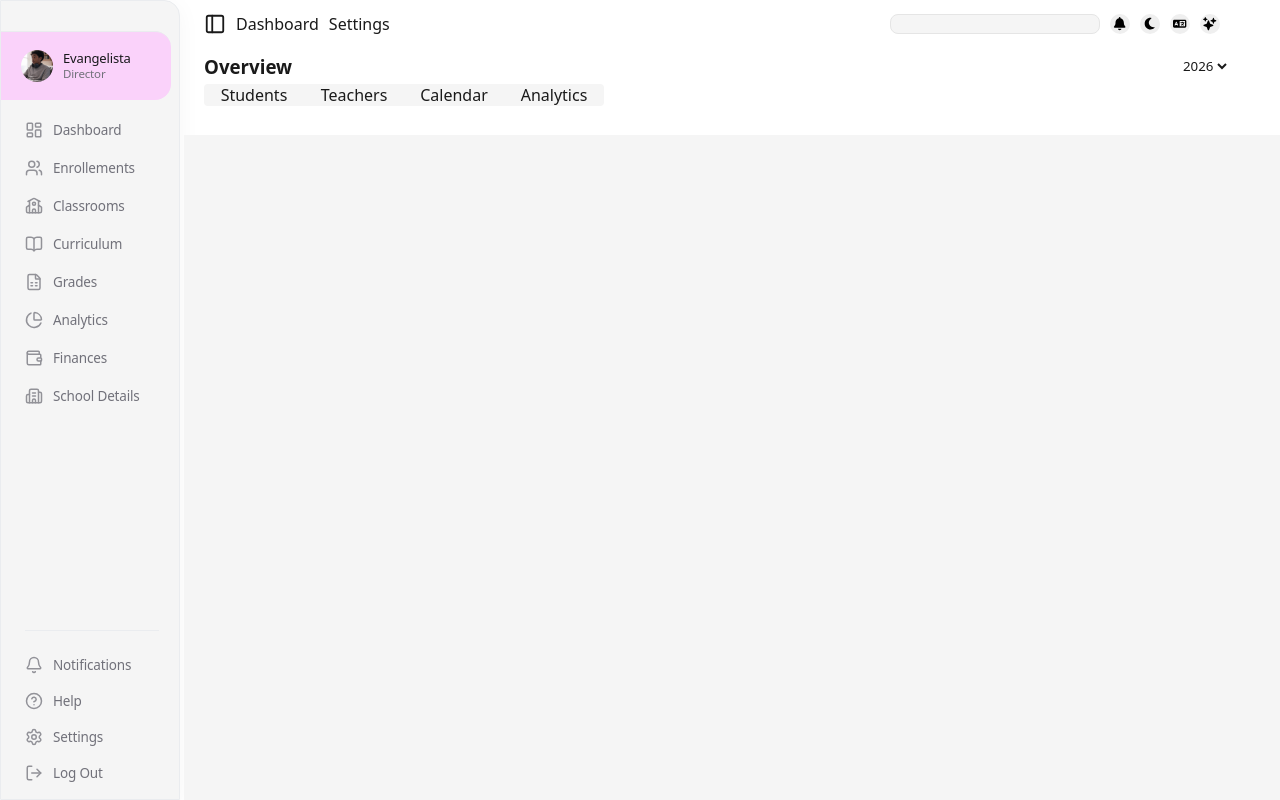
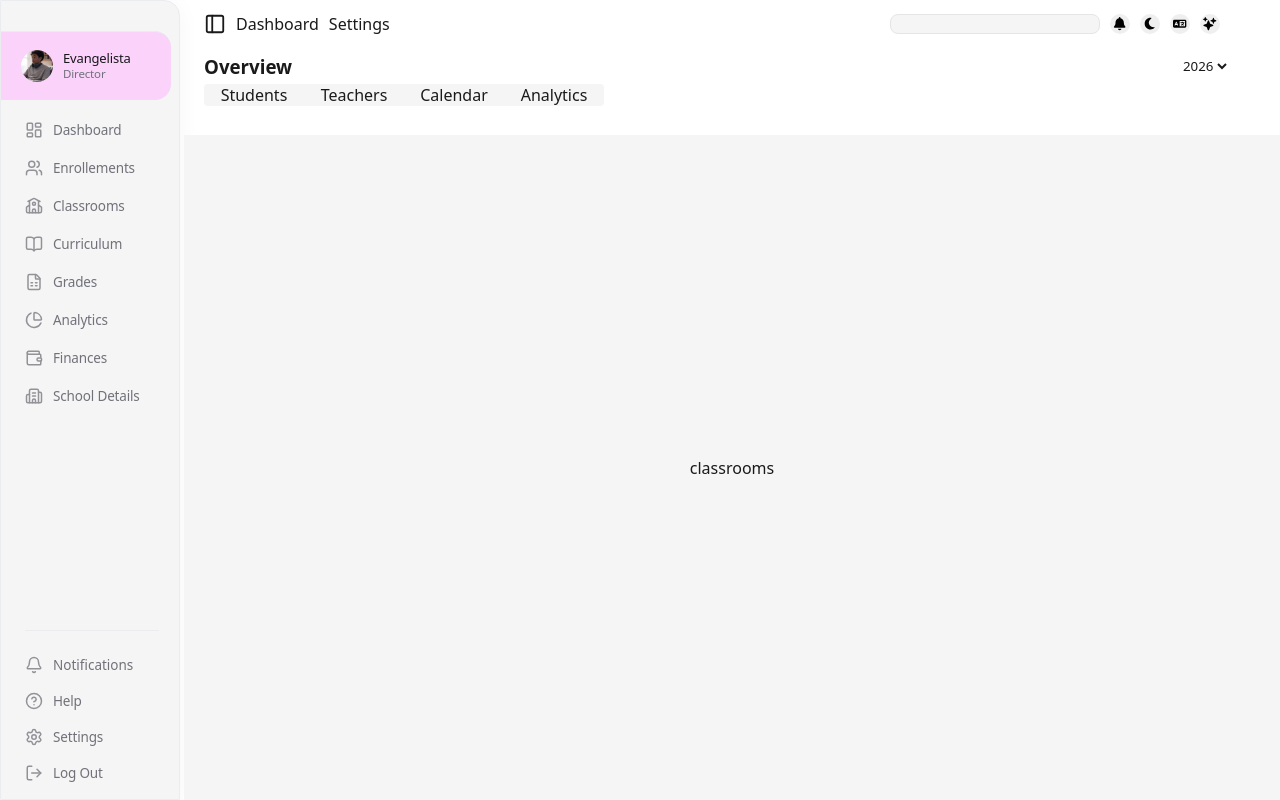
Before and after one commit to evangelistax/school, a React (Vite) app: page /classrooms in a window 1280 px wide. Built offline with nearby package versions, Linux system fonts and the light colour scheme.

Commit message:
poner enlaces y crear rutas

```diff
--- a/src/components/aside.jsx
+++ b/src/components/aside.jsx
@@ -17,7 +17,7 @@ import {
 
 import profile from "../assets/profile.jpg";
 export default function Aside() {
-  const { isOpen } = useApp();
+  const { isOpen, switchs } = useApp();
   const classname = isOpen ? "aside" : "aside collapsed";
   return (
     <div className={classname}>
@@ -39,39 +39,39 @@ export default function Aside() {
           <NavLink to={"enrollements"} className="nav-item">
             <Users /> <span>Enrollements</span>
           </NavLink>
-          <NavLink className="nav-item">
+          <NavLink to={"classrooms"} className="nav-item">
             <School /> <span>Classrooms</span>
           </NavLink>
-          <a className="nav-item">
+          <NavLink to={"curriculum"} className="nav-item">
             <BookOpen /> <span>Curriculum</span>
-          </a>
-          <a className="nav-item">
+          </NavLink>
+          <NavLink to={"grades"} className="nav-item">
             <FileSpreadsheet /> <span>Grades</span>
-          </a>
-          <a className="nav-item">
+          </NavLink>
+          <NavLink to={"analytics"} className="nav-item">
             <ChartPie /> <span>Analytics</span>
-          </a>
-          <a className="nav-item">
+          </NavLink>
+          <NavLink to={"finances"} className="nav-item">
             <Wallet /> <span>Finances</span>
-          </a>
-          <a className="nav-item">
+          </NavLink>
+          <NavLink to={"details"} className="nav-item">
             <Building2 /> <span>School Details</span>
-          </a>
+          </NavLink>
         </nav>
       </div>
 
       <nav className="sidebar-settings">
         <div className="divider" />
 
-        <a className="nav-item">
+        <button className="nav-button" onClick={switchs}>
           <Bell /> <span>Notifications</span>
-        </a>
-        <a className="nav-item">
+        </button>
+        <NavLink to={"help"} className="nav-item">
           <HelpCircle /> <span>Help</span>
-        </a>
-        <a className="nav-item">
+        </NavLink>
+        <NavLink to={"settings"} className="nav-item">
           <Settings /> <span>Settings</span>
-        </a>
+        </NavLink>
         <a className="nav-item">
           <LogOut /> <span>Log Out</span>
         </a>
--- a/src/components/main.jsx
+++ b/src/components/main.jsx
@@ -5,15 +5,26 @@ import Analytics from "../pages/analitycs";
 import Reports from "../pages/reports";
 import Settings from "../pages/settings";
 import Enrollements from "../pages/enrollements";
-
+import Classrooms from "../pages/classrooms";
+import Curriculum from "../pages/curriculum";
+import Details from "../pages/details";
+import Finances from "../pages/finances";
+import Grades from "../pages/grades";
+import Help from "../pages/help";
 export default function Main() {
   return (
     <main className="main">
       <Routes>
+        <Route path="/help" element={<Help></Help>}></Route>
+        <Route path="/curriculum" element={<Curriculum></Curriculum>}></Route>
+        <Route path="/grades" element={<Grades></Grades>}></Route>
+        <Route path="/finances" element={<Finances></Finances>}></Route>
+        <Route path="/details" element={<Details></Details>}></Route>
         <Route
           path="/enrollements"
           element={<Enrollements></Enrollements>}
         ></Route>
+        <Route path="/classrooms" element={<Classrooms></Classrooms>}></Route>
         <Route path="/" element={<Students></Students>}></Route>
         <Route path="/teachers" element={<Teachers></Teachers>}></Route>
         <Route path="/analytics" element={<Analytics></Analytics>}></Route>
--- a/src/index.css
+++ b/src/index.css
@@ -625,6 +625,40 @@ tr:hover td {
   user-select: none;
 }
 
+.nav-button {
+  height: 36px;
+  display: flex;
+  align-items: center;
+  gap: 10px;
+  padding: 0 12px;
+  border-radius: 8px;
+  font-size: 13.5px;
+  font-weight: 400;
+  color: #71717A;
+  cursor: pointer;
+  transition: all 0.15s ease;
+  user-select: none;
+  border-style: none;
+  background: transparent;
+  width: 100%;
+}
+
+.nav-button:hover {
+  background: #F9F9FA;
+  color: #18181B;
+}
+
+.nav-button svg {
+  width: 18px;
+  height: 18px;
+  opacity: 0.75;
+  transition: opacity 0.15s;
+}
+
+.nav-button:hover svg {
+  opacity: 1;
+}
+
 .nav-item svg {
   width: 18px;
   height: 18px;
--- /dev/null
+++ b/src/pages/classrooms.jsx
@@ -0,0 +1,3 @@
+export default function Classrooms(){
+    return <p>classrooms</p>
+}
--- /dev/null
+++ b/src/pages/curriculum.jsx
@@ -0,0 +1,3 @@
+export default function Curriculum() {
+  return <p>curriculum</p>;
+}
--- /dev/null
+++ b/src/pages/details.jsx
@@ -0,0 +1,3 @@
+export default function Details() {
+  return <p>details</p>;
+}
--- /dev/null
+++ b/src/pages/finances.jsx
@@ -0,0 +1,3 @@
+export default function Finances() {
+  return <p>finances</p>;
+}
--- /dev/null
+++ b/src/pages/grades.jsx
@@ -0,0 +1,3 @@
+export default function Grades() {
+  return <p>grades</p>;
+}
--- /dev/null
+++ b/src/pages/help.jsx
@@ -0,0 +1,3 @@
+export default function Help() {
+  return <p>Help</p>;
+}
```
